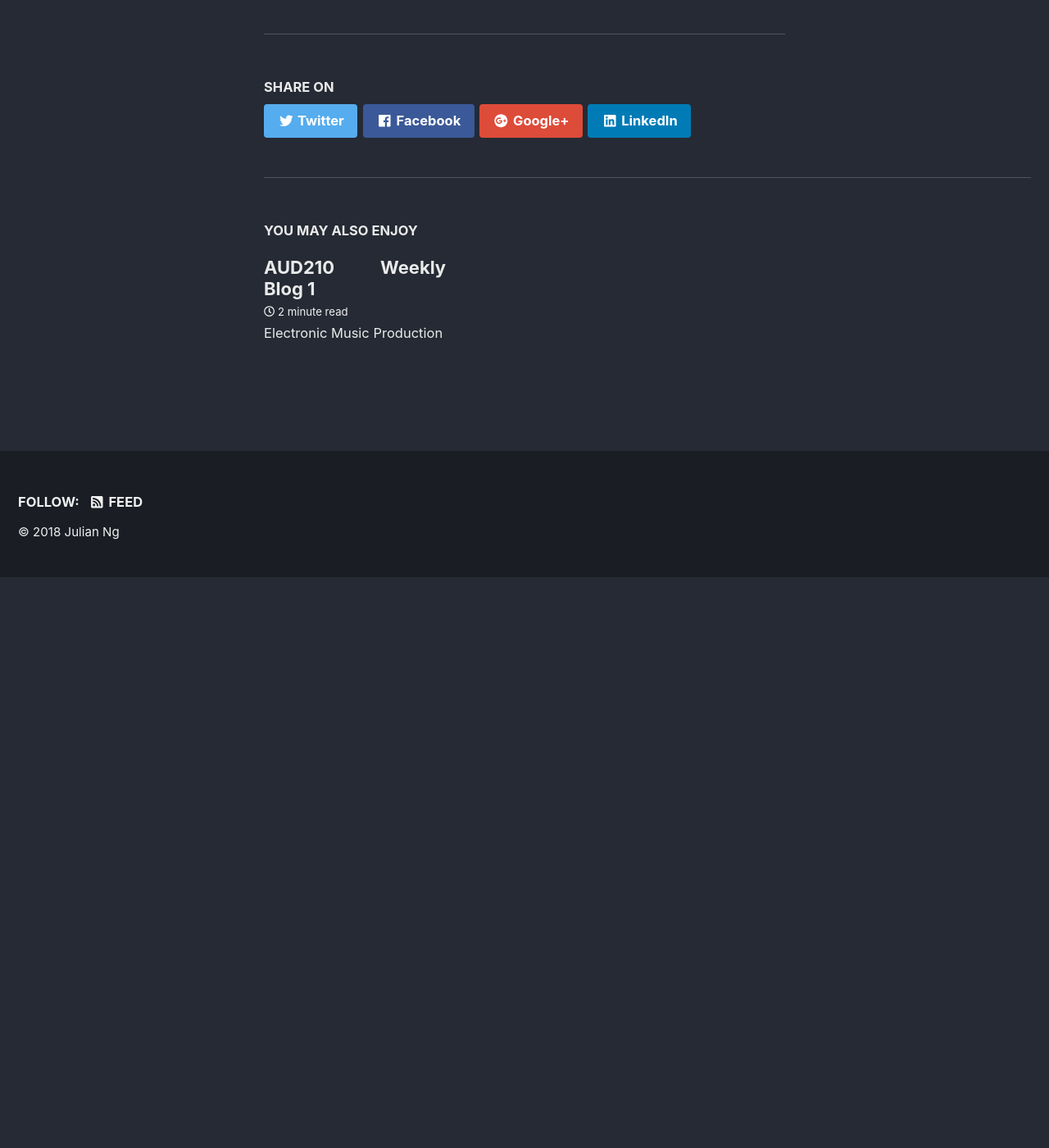
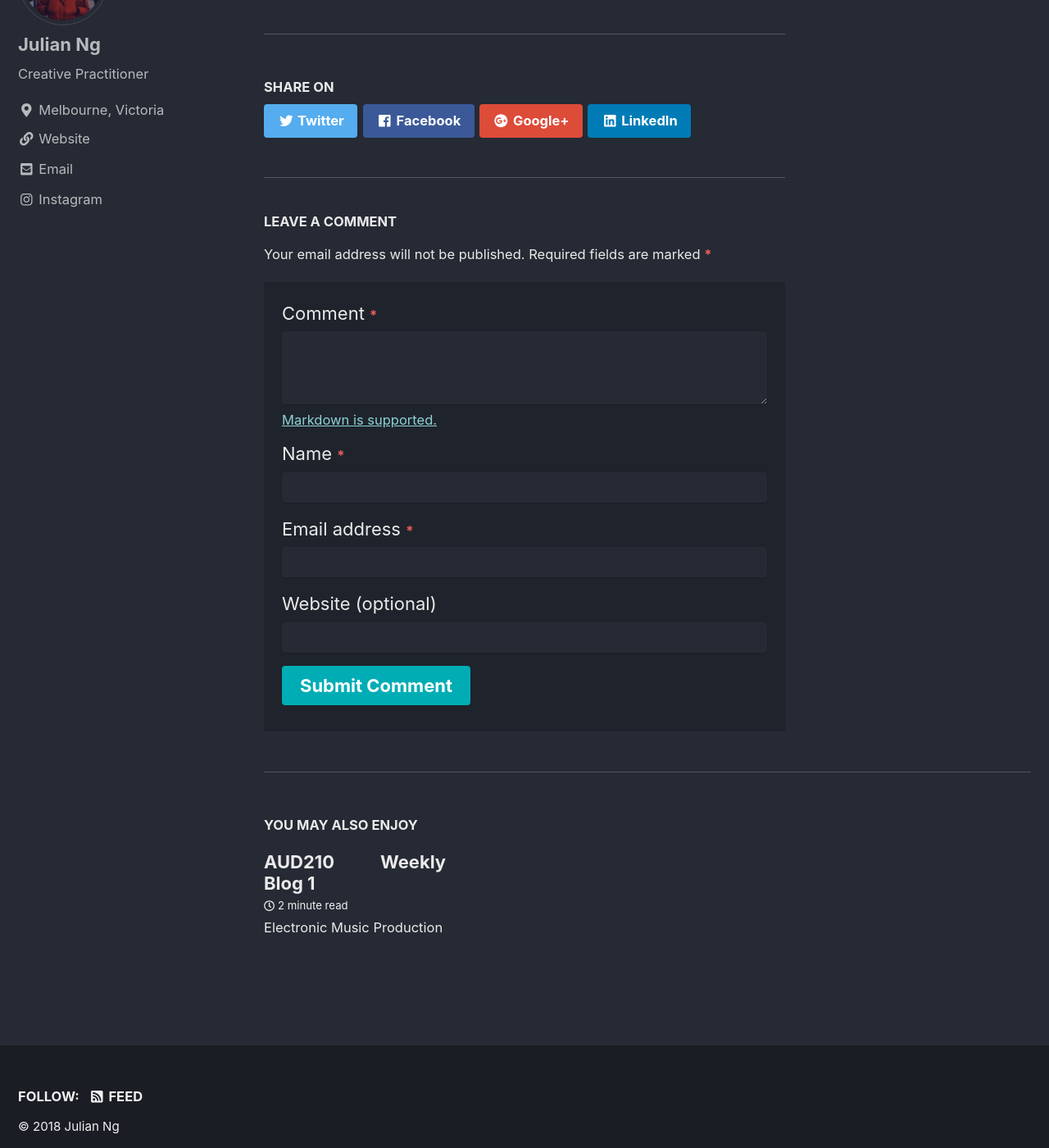
Before and after one commit to ngjuliann/blog, a Jekyll site: the page built from _posts/2018-02-09-Blog1.md, in a window 1280 px wide and 1400 px high, scrolled down 3787 px. Shown: the whole window at 82% size. Built offline with Jekyll 4.4.1, drawn with Linux system fonts in a browser that asks for light colours; nearby versions of some CDN libraries; before the commit the page ends 4492 px from its top, so only the background shows below that; part of the change alters nothing that is shown.

```diff
--- a/_config.yml
+++ b/_config.yml
@@ -34,24 +34,24 @@ comments:
     num_posts            : # 5 (default)
     colorscheme          : # "light" (default), "dark"
 staticman:
-  allowedFields          : # ['name', 'email', 'url', 'message']
-  branch                 : # "master"
-  commitMessage          : # "New comment."
-  filename               : # comment-{@timestamp}
-  format                 : # "yml"
-  moderation             : # true
-  path                   : # "/_data/comments/{options.slug}" (default)
-  requiredFields         : # ['name', 'email', 'message']
-  transforms:
-    email                : # "md5"
-  generatedFields:
-    date:
-      type               : # "date"
-      options:
-        format           : # "iso8601" (default), "timestamp-seconds", "timestamp-milliseconds"
-reCaptcha:
-  siteKey                :
-  secret                 :
+  #allowedFields          : # ['name', 'email', 'url', 'message']
+  branch                 :  "master"
+  # commitMessage          : # "New comment."
+  # filename               : # comment-{@timestamp}
+  # format                 : # "yml"
+  # moderation             : # true
+  # path                   : # "/_data/comments/{options.slug}" (default)
+  # requiredFields         : # ['name', 'email', 'message']
+  # transforms:
+  #  email                : # "md5"
+  # generatedFields:
+  #  date:
+  #   type               : # "date"
+  #   options:
+  #     format           : # "iso8601" (default), "timestamp-seconds", "timestamp-milliseconds"
+# reCaptcha:
+# siteKey                :
+# secret                 :
 atom_feed:
   path                   : # blank (default) uses feed.xml
 search                   : "true" # true, false (default)
```
